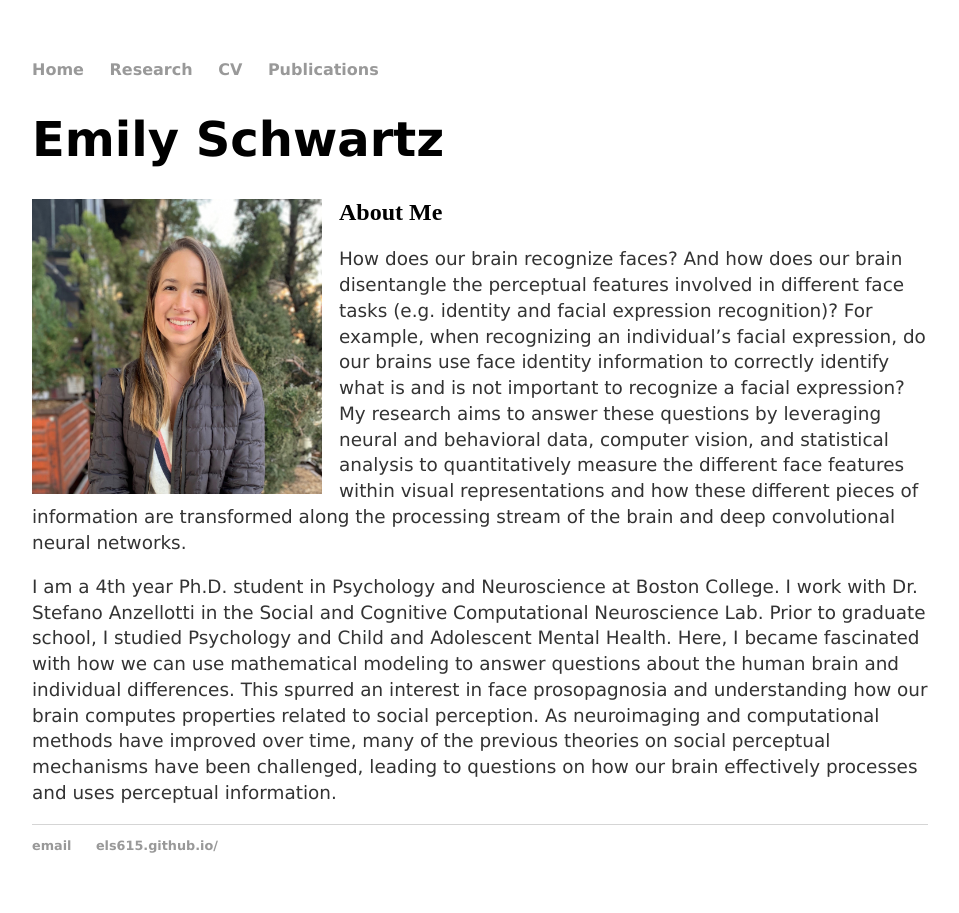
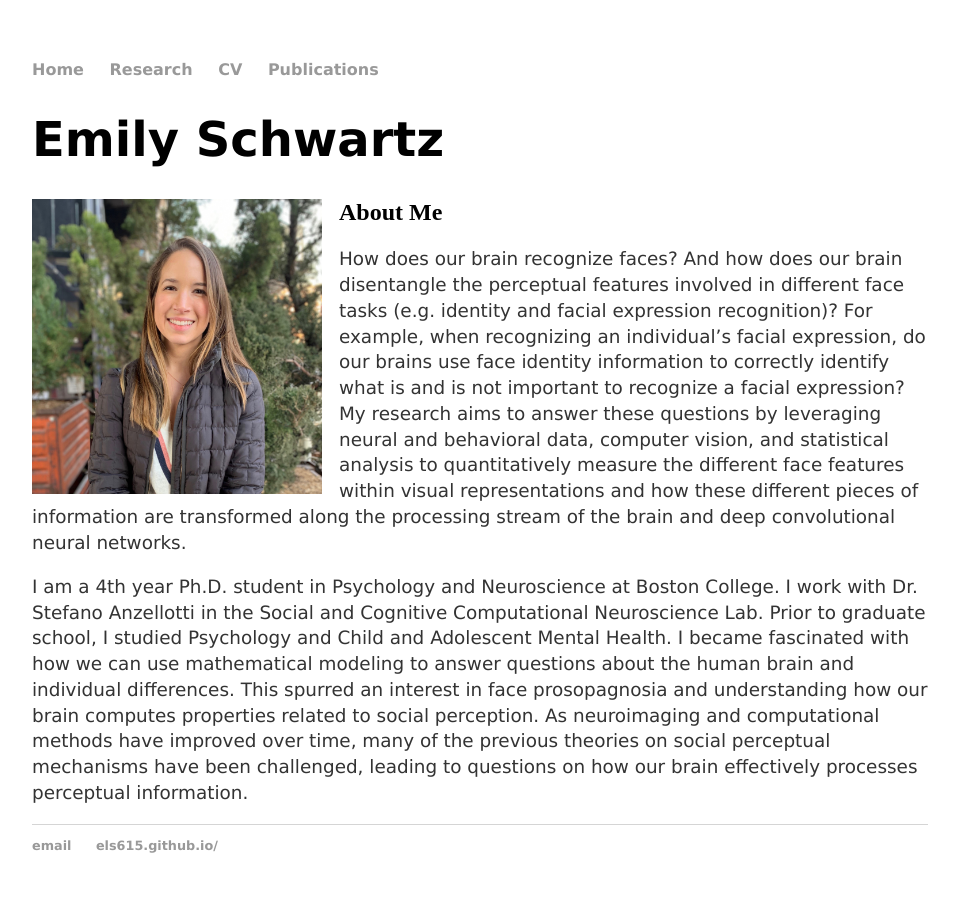
Before and after one commit to els615/els615.github.io, a Jekyll site: the page built from index.html, in a window 1280 px wide. Shown: the whole page, without its empty margins (160-1119 px from the left). Built offline with Jekyll 4.4.1, drawn with Linux system fonts in a browser that asks for light colours.

Commit message:
Update index.html

```diff
--- a/index.html
+++ b/index.html
@@ -16,8 +16,8 @@ title: Emily Schwartz
 	</p>
 	<p>
 		I am a 4th year Ph.D. student in Psychology and Neuroscience at Boston College. I work with Dr. Stefano Anzellotti in the Social and Cognitive Computational Neuroscience Lab. Prior to graduate school,
-		I studied Psychology and Child and Adolescent Mental Health. Here, I became fascinated with how we can use mathematical modeling to answer questions about the human brain and individual differences.
+		I studied Psychology and Child and Adolescent Mental Health. I became fascinated with how we can use mathematical modeling to answer questions about the human brain and individual differences.
 		This spurred an interest in face prosopagnosia and understanding how our brain computes properties related to social perception. As neuroimaging and computational methods have improved over time,
-		many of the previous theories on social perceptual mechanisms have been challenged, leading to questions on how our brain effectively processes and uses perceptual information.
+		many of the previous theories on social perceptual mechanisms have been challenged, leading to questions on how our brain effectively processes perceptual information.
 	</p>
 </div><!-- /.blurb -->
```
